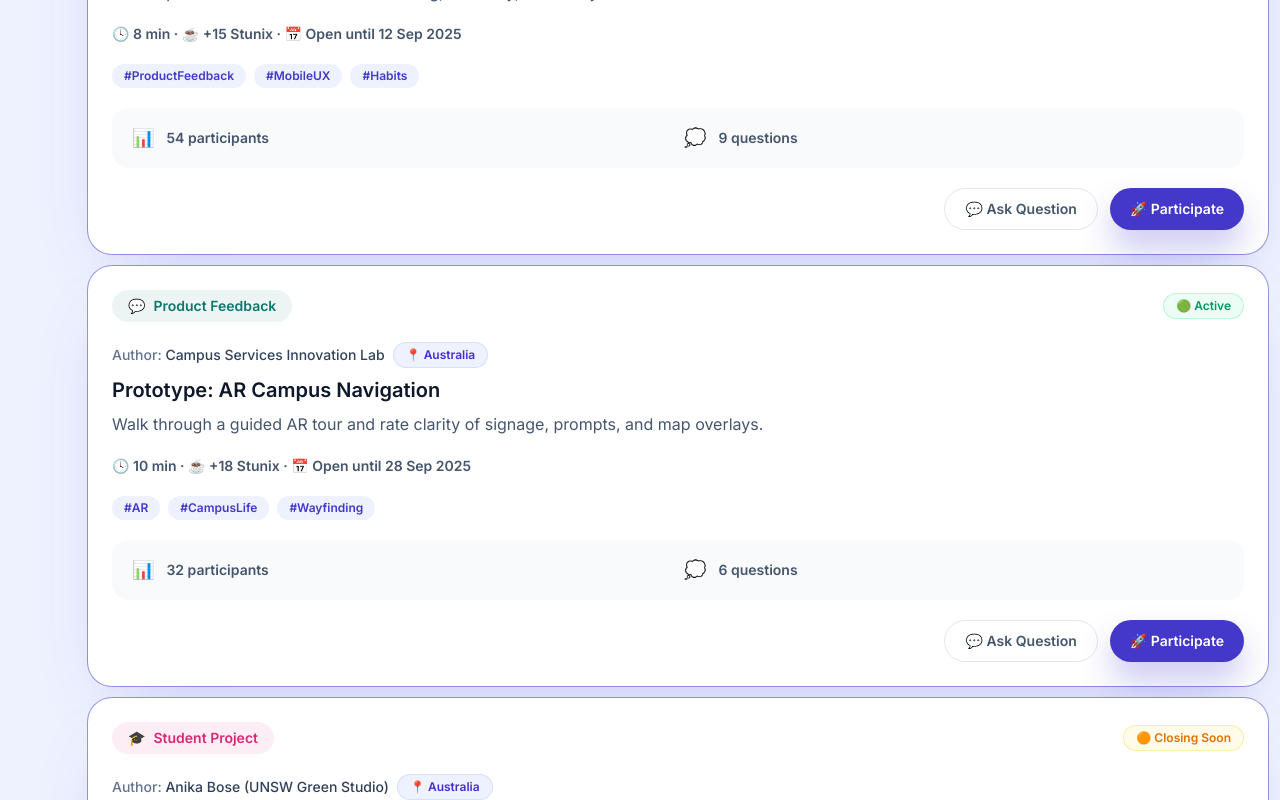
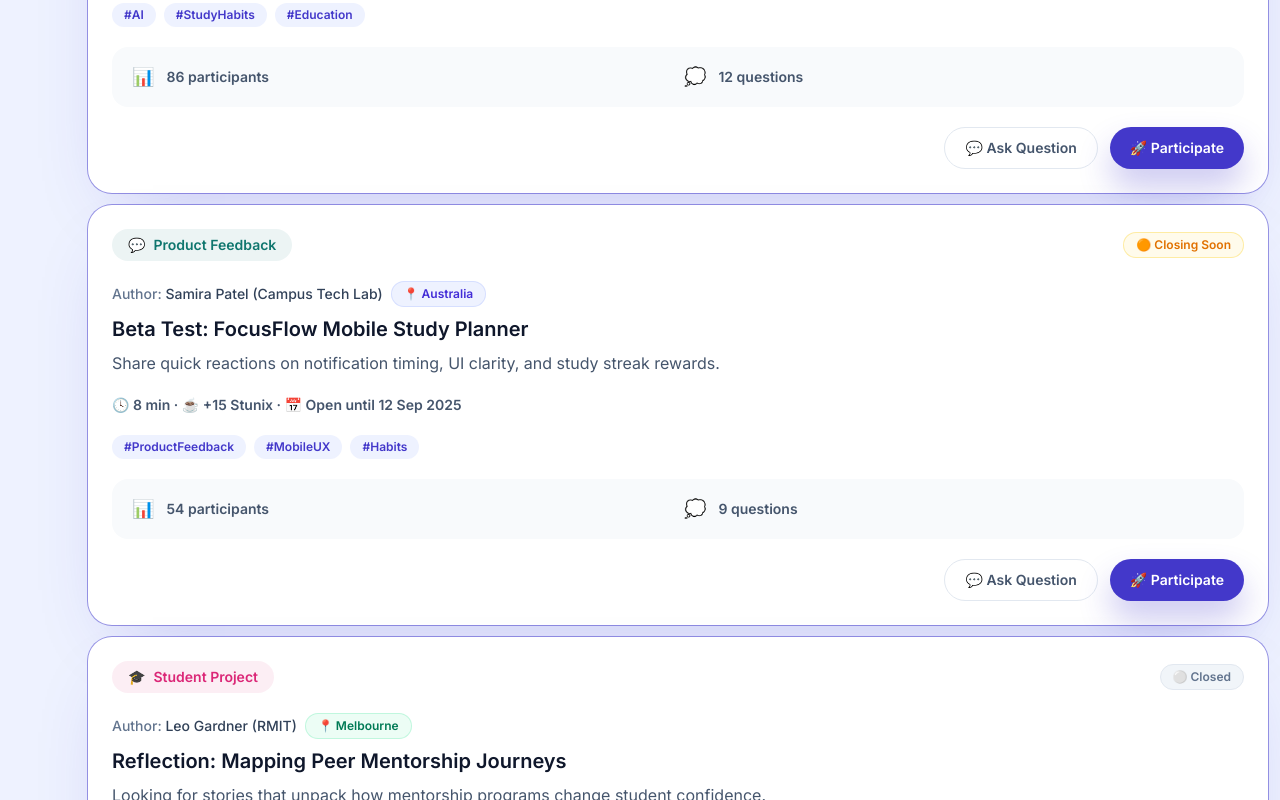
Before and after one commit to triek/stu-x, a Vue app: page /insight in a window 1280 px wide. Shown: the part 600-1400 px from the top of the page. Built offline with nearby package versions, Linux system fonts and the light colour scheme.

Commit message:
adjusted regions for better filter

```diff
--- a/src/App.vue
+++ b/src/App.vue
@@ -19,8 +19,6 @@
 const activeRegionLabel = computed(
   () => activeRegion.value?.shortLabel ?? activeRegion.value?.label ?? 'Australia',
 )
-
-const activeRegionStatus = computed(() => activeRegion.value?.statusLabel ?? '')
 
 const logout = () => {
   authStore.logout()
@@ -115,6 +113,7 @@
             Profile
           </RouterLink>
         </nav>
+      </div>
 
       <!-- Region toggler -->
       <div ref="regionMenuRef" class="relative">
@@ -125,17 +124,14 @@
           aria-haspopup="listbox"
           :aria-expanded="regionMenuOpen"
         >
-            <span class="text-[10px] font-semibold uppercase tracking-[0.2em] text-slate-400">Region</span>
           <span class="text-sm font-semibold text-slate-700">{{ activeRegionLabel }}</span>
-            <span v-if="activeRegionStatus" class="text-xs font-medium text-indigo-500">
-              {{ activeRegionStatus }}
-            </span>
         </button>
 
         <div
           v-if="regionMenuOpen"
           class="absolute right-0 z-20 mt-2 w-72 rounded-2xl border border-slate-200 bg-white p-3 shadow-xl"
         >
+          <!-- Region list -->
           <p class="px-1 text-xs font-semibold uppercase tracking-[0.18em] text-slate-400">Regions</p>
           <ul class="mt-2 grid gap-1">
             <li v-for="region in availableRegions" :key="region.id">
@@ -165,7 +161,6 @@
               </button>
             </li>
           </ul>
-          </div>
         </div>
       </div>
 
--- a/src/constants/regions.js
+++ b/src/constants/regions.js
@@ -5,7 +5,7 @@
     id: 'australia',
     label: 'Australia',
     shortLabel: 'Australia',
-    tagline: 'Nationwide network to earn and spend Stunix.',
+    tagline: 'Nationwide network',
     accent: 'bg-indigo-100 text-indigo-700',
     chipClass: 'border border-indigo-200/60 bg-indigo-50 text-indigo-700',
     statusLabel: 'National',
@@ -16,7 +16,7 @@
     id: 'melbourne',
     label: 'Melbourne',
     shortLabel: 'Melbourne',
-    tagline: 'City hub with in-person meetups and campus partners.',
+    tagline: 'City hub with campus partners',
     accent: 'bg-emerald-100 text-emerald-700',
     chipClass: 'border border-emerald-200/60 bg-emerald-50 text-emerald-700',
     statusLabel: 'Now live',
@@ -27,10 +27,10 @@
     id: 'deakin',
     label: 'Deakin University',
     shortLabel: 'Deakin University',
-    tagline: 'Burwood campus pilot with mentor circles and study clubs.',
-    accent: 'bg-amber-100 text-amber-700',
-    chipClass: 'border border-amber-200/60 bg-amber-50 text-amber-700',
-    statusLabel: 'Campus partner',
+    tagline: 'Burwood campus pilot',
+    accent: 'bg-emerald-100 text-emerald-700',
+    chipClass: 'border border-emerald-200/60 bg-emerald-50 text-emerald-700',
+    statusLabel: 'Now live',
     isActive: true,
     showInSwitcher: true,
   },
@@ -39,8 +39,8 @@
     label: 'Sydney',
     shortLabel: 'Sydney',
     tagline: 'Beta waitlist now forming for 2025 launch.',
-    accent: 'bg-sky-100 text-sky-700',
-    chipClass: 'border border-sky-200/60 bg-sky-50 text-sky-700',
+    accent: 'bg-amber-100 text-amber-700',
+    chipClass: 'border border-amber-200/60 bg-amber-50 text-amber-700',
     statusLabel: 'Waitlist',
     isActive: false,
     showInSwitcher: true,
@@ -50,9 +50,9 @@
     label: 'Brisbane',
     shortLabel: 'Brisbane',
     tagline: 'Register interest to shape the next city rollout.',
-    accent: 'bg-rose-100 text-rose-700',
-    chipClass: 'border border-rose-200/60 bg-rose-50 text-rose-700',
-    statusLabel: 'Interest list',
+    accent: 'bg-amber-100 text-amber-700',
+    chipClass: 'border border-amber-200/60 bg-amber-50 text-amber-700',
+    statusLabel: 'Waitlist',
     isActive: false,
     showInSwitcher: true,
   },
--- a/src/data/communityPosts.js
+++ b/src/data/communityPosts.js
@@ -53,7 +53,7 @@
     category: 'discussions',
     tags: ['Productivity', 'Tools', 'Recommendations'],
     region: 'melbourne',
-    regions: ['melbourne'],
+    regions: ['melbourne', 'australia'],
   },
   {
     id: 'topic-student-discounts',
@@ -65,7 +65,7 @@
     category: 'discussions',
     tags: ['Savings', 'Deals', 'StudentLife'],
     region: 'melbourne',
-    regions: ['melbourne'],
+    regions: ['melbourne', 'australia'],
   },
   {
     id: 'topic-managing-money',
@@ -99,6 +99,6 @@
     category: 'critiques',
     tags: ['Hardware', 'Advice', 'Technology'],
     region: 'deakin',
-    regions: ['deakin'],
+    regions: ['deakin', 'melbourne', 'australia'],
   },
 ]
--- a/src/data/exchangePosts.js
+++ b/src/data/exchangePosts.js
@@ -16,7 +16,7 @@
     ],
     status: 'active',
     region: 'deakin',
-    regions: ['deakin'],
+    regions: ['deakin', 'melbourne', 'australia'],
   },
   {
     id: 'tristan-khuong-mentor',
@@ -34,7 +34,7 @@
     ],
     status: 'active',
     region: 'deakin',
-    regions: ['deakin'],
+    regions: ['deakin', 'melbourne', 'australia'],
   },
   {
     id: 'ethan-cho-mentor',
@@ -90,7 +90,7 @@
     ],
     status: 'active',
     region: 'melbourne',
-    regions: ['melbourne'],
+    regions: ['melbourne', 'australia'],
   },
   {
     id: 'laila-singh-ta',
@@ -164,7 +164,7 @@
     ],
     status: 'active',
     region: 'melbourne',
-    regions: ['melbourne'],
+    regions: ['melbourne', 'australia'],
   },
   {
     id: 'sofia-mendez-mini-course',
@@ -182,7 +182,7 @@
     ],
     status: 'active',
     region: 'melbourne',
-    regions: ['melbourne'],
+    regions: ['melbourne', 'australia'],
   },
   {
     id: 'lucas-huang-mini-course',
@@ -218,7 +218,7 @@
     ],
     status: 'active',
     region: 'deakin',
-    regions: ['deakin'],
+    regions: ['deakin', 'melbourne', 'australia'],
   },
 
   // 📚 Resources
@@ -238,7 +238,7 @@
     ],
     status: 'available',
     region: 'melbourne',
-    regions: ['melbourne'],
+    regions: ['melbourne', 'australia'],
   },
   {
     id: 'chemistry-cheatsheets-resource',
@@ -330,7 +330,7 @@
     ],
     status: 'active',
     region: 'melbourne',
-    regions: ['melbourne'],
+    regions: ['melbourne', 'australia'],
   },
   {
     id: 'neurotech-lit-swap',
--- a/src/data/insightPosts.js
+++ b/src/data/insightPosts.js
@@ -15,7 +15,7 @@
     status: 'active',
     category: 'academic',
     region: 'deakin',
-    regions: ['deakin'],
+    regions: ['deakin', 'melbourne', 'australia'],
   },
   {
     id: 'product-focusflow-feedback',
@@ -51,7 +51,7 @@
     status: 'closed',
     category: 'project',
     region: 'melbourne',
-    regions: ['melbourne'],
+    regions: ['melbourne', 'australia'],
   },
   {
     id: 'academic-neurodiverse-note-taking',
@@ -69,7 +69,7 @@
     status: 'active',
     category: 'academic',
     region: 'melbourne',
-    regions: ['melbourne'],
+    regions: ['melbourne', 'australia'],
   },
   {
     id: 'product-campus-nav-feedback',
--- a/src/views/InsightView.vue
+++ b/src/views/InsightView.vue
@@ -56,7 +56,7 @@
   headline: 'Insight Hub',
   description:
     'Share or join research studies and request feedback',
-  highlights: ['Spend Stunix for requests', 'Earn Stunix for answers'],
+  highlights: ['Spend and earn Stunix'],
   categories: [
     { label: 'Academic Studies', value: 'academic' },
     { label: 'Product Feedback', value: 'product' },
```
Lines whose indentation alone changed are shown as unchanged.
